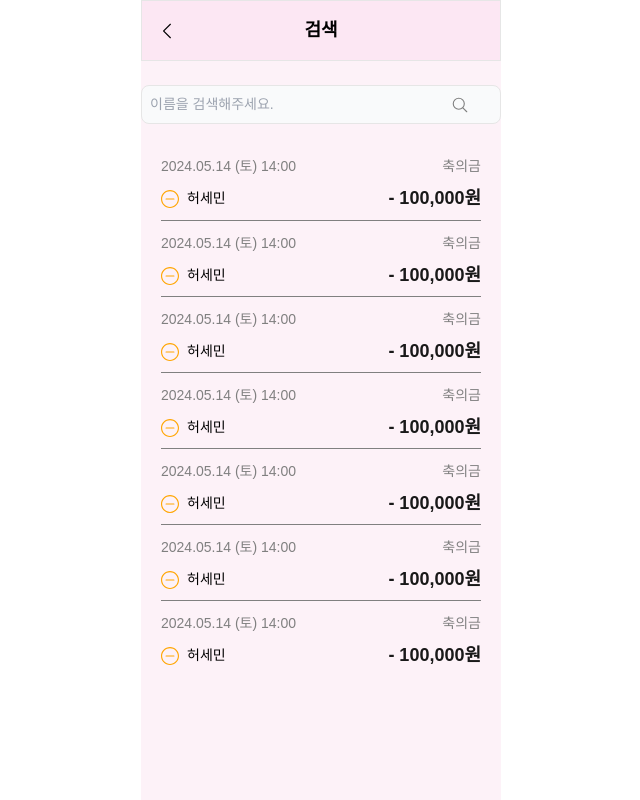
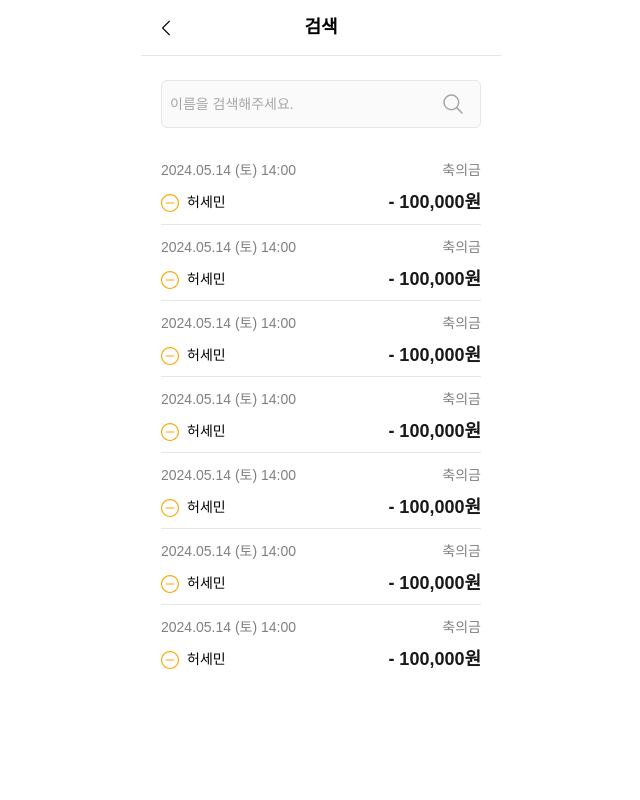
Before and after one commit to kangmin01/Garden-of-Records, a React (Create React App) app: page /search in a window 1280 px wide. Shown: the whole page, without its empty margins (319-959 px from the left). Built offline with nearby package versions, Linux system fonts and the light colour scheme.

Commit message:
feat: Finalize styling for search page

```diff
--- a/src/App.tsx
+++ b/src/App.tsx
@@ -16,7 +16,7 @@ const App: React.FC = () => {
 
   return (
     <div>
-      {isSplashVisible && <SplashScreen />}
+      {/* {isSplashVisible && <SplashScreen />} */}
       {!isSplashVisible && (
         <div className="App">
           {/* <Navbar /> */}
--- a/src/components/EventListCard.tsx
+++ b/src/components/EventListCard.tsx
@@ -5,7 +5,7 @@ export default function EventListCard() {
   return (
     <Link
       to={`/list/type/id`}
-      className="h-[76px] flex flex-col border-solid border-y-[1px] border-gray2 first:border-y-0"
+      className="h-[76px] flex flex-col border-solid border-y-[1px] border-gray0 first:border-y-0"
     >
       <div className="w-full flex justify-between items-center mt-[12px] mb-[8px] text-[14px] font-normal text-gray2">
         <span>2024.05.14 (토) 14:00</span>
--- a/src/components/SearchBar.tsx
+++ b/src/components/SearchBar.tsx
@@ -1,24 +1,50 @@
+import { useState } from "react";
 import SearchIcon from "./ui/icons/SearchIcon";
+import axios from "axios";
 
 export default function SearchBar() {
-  const handleClick = () => {};
+  const [keyword, setKeyword] = useState("");
+
+  const handleClick = async (e: React.MouseEvent<HTMLButtonElement>) => {
+    e.preventDefault();
+
+    if (!keyword) return;
+    console.log(keyword);
+
+    try {
+      const response = await axios.get(`/invitation/expense/search`, {
+        params: {
+          name: keyword,
+          is_invited: "all",
+          order: "desc",
+        },
+      });
+
+      console.log("검색 결과", response.data);
+    } catch (error) {
+      console.log("검색 실패");
+      console.error("Error fetching data:", error);
+    }
+  };
 
   return (
-    <div className="w-full mt-6 mb-5 text-[14px] font-normal">
+    <div className="w-full mt-6 mb-5 text-[14px] font-normal flex justify-center relative">
       {/* <div className="w-full px-5 mt-6 mb-5 text-[14px] font-normal"> */}
-      <div className="flex items-center w-full border-solid border-[1px] border-gray0 rounded-lg bg-gray-50">
+      {/* <div className="flex items-center w-full border-solid border-[1px] border-gray0 rounded-lg bg-gray-50"> */}
       <input
         type="text"
         placeholder="이름을 검색해주세요."
-          className="border-none outline-none p-2 text-lg bg-transparent text-gray-700 placeholder-gray-400"
+        value={keyword}
+        onChange={(e) => setKeyword(e.target.value)}
+        className="bg-gray6 w-[320px] h-[48px] border border-gray0 outline-none rounded-md p-2 text-[14px] font-normal placeholder-gray5 focus:border-main"
       />
       <button
-          className="absolute right-8 text-h1 text-gray2"
+        className="absolute top-[12px] right-[36px] text-h1 text-gray5"
         onClick={handleClick}
       >
         <SearchIcon />
       </button>
-      </div>
+      {/* </div> */}
     </div>
   );
 }
--- a/src/components/ui/icons/SearchIcon.tsx
+++ b/src/components/ui/icons/SearchIcon.tsx
@@ -1,5 +1,5 @@
 import { IoSearchOutline } from "react-icons/io5";
 
 export default function SearchIcon() {
-  return <IoSearchOutline />;
+  return <IoSearchOutline size={24} />;
 }
--- a/src/pages/Search.tsx
+++ b/src/pages/Search.tsx
@@ -2,16 +2,39 @@ import EventList from "../components/EventList";
 import EventListCard from "../components/EventListCard";
 import SearchBar from "../components/SearchBar";
 import BackButton from "../components/ui/BackButton";
+import not_found from "../assets/image/not_found.png";
+import { Link } from "react-router-dom";
 
 export default function Search() {
   return (
-    <section className="bg-pink-50 max-w-[360px] mx-auto h-dvh relative">
-      <nav className="bg-pink-100 max-w-[360px] mx-auto flex p-4 items-center text-h1 border-solid border-[1px] border-gray0">
+    <section className="max-w-[360px] mx-auto h-dvh relative">
+      <nav className="max-w-[360px] mx-auto h-[56px] flex p-4 items-center text-h1 border-solid border-b-[1px] border-gray0">
         <BackButton />
-        <h2 className="text-h1 mx-auto">검색</h2>
+        <h2 className="text-[18px] font-semibold mx-auto">검색</h2>
       </nav>
-      <SearchBar />
+      <div>
+        <SearchBar />
+      </div>
       <EventList />
+      {/* <div className="flex flex-col items-center justify-center">
+        <img
+          src={not_found}
+          alt="검색 결과 없음"
+          className="w-[96px] h-[120px] mb-[48px] mt-[44px]"
+        />
+        <div className="text-[14px] font-normal text-gray2 flex flex-col items-center">
+          <span>
+            검색결과가 없습니다.<br></br>
+          </span>
+          <span>다시 검색해주세요.</span>
+        </div>
+        <Link
+          to="/"
+          className="mt-[28px] text-[14px] font-normal text-gray4 underline underline-offset-1"
+        >
+          메인으로 가기
+        </Link>
+      </div> */}
     </section>
   );
 }
--- a/tailwind.config.js
+++ b/tailwind.config.js
@@ -37,6 +37,8 @@ module.exports = {
         gray2: "#808080",
         gray3: "#4C4C4C",
         gray4: "#191919",
+        gray5: "#A6A6A6",
+        gray6: "#FAFAFA",
         textGray1: "#191919",
         textGray2: "#B3B3B3",
         textGray3: "#FFFFFF",
```
Also changed, not shown: src/assets/image/not_found.png (added). Lines whose indentation alone changed are shown as unchanged.
